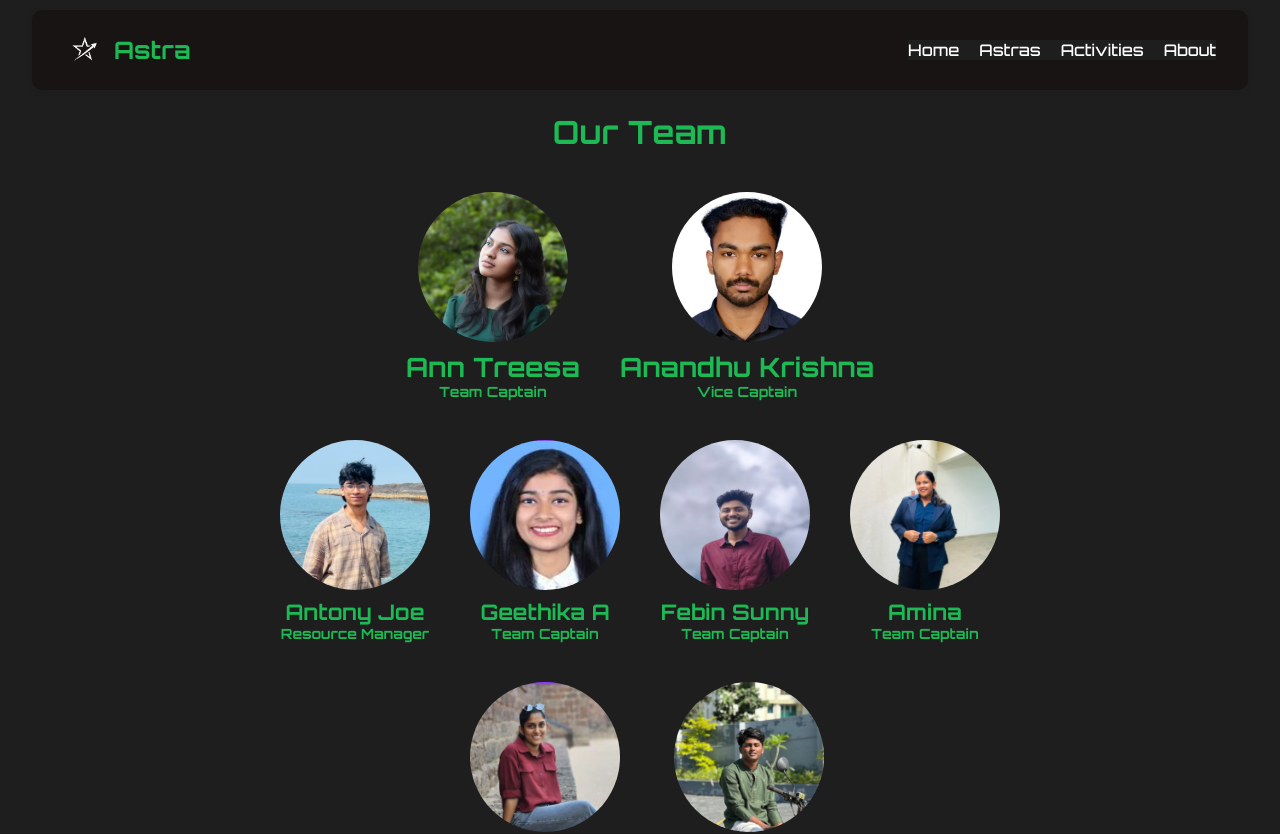
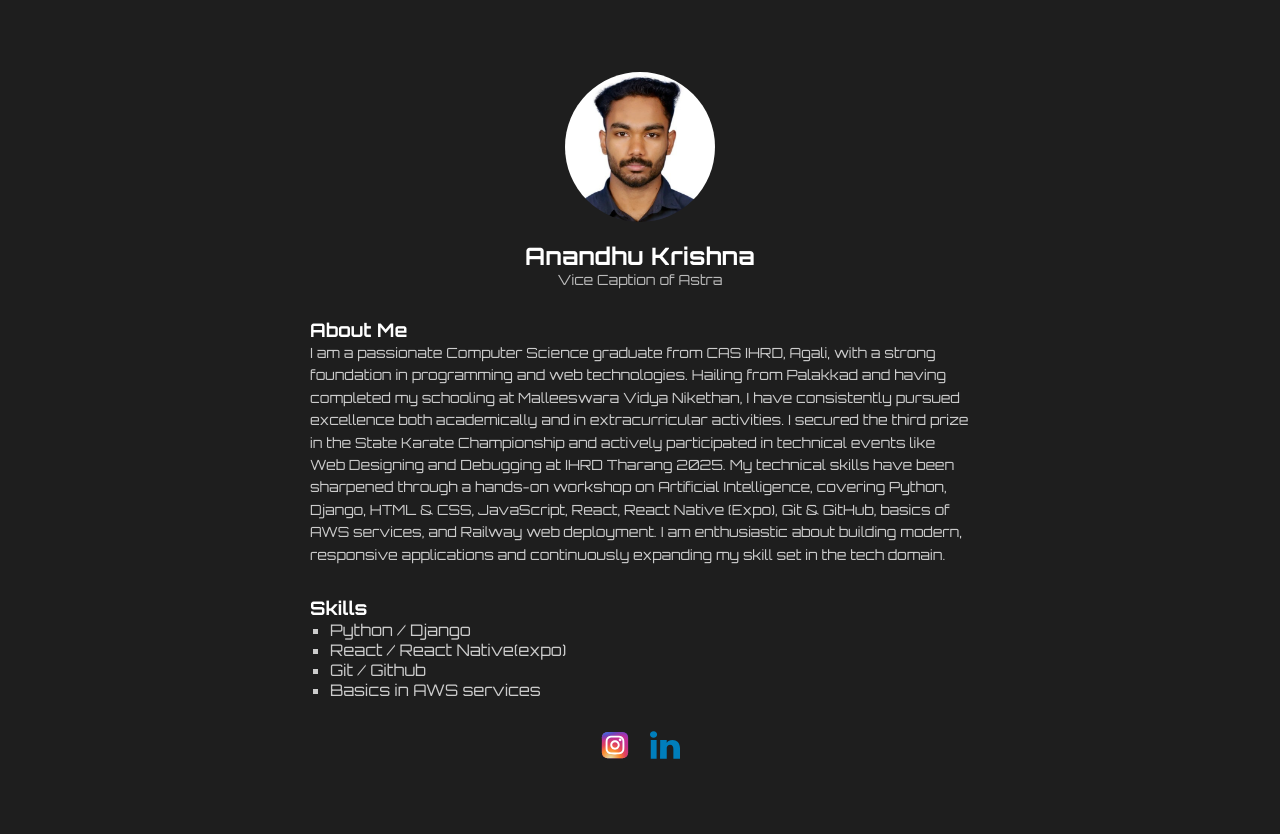
Before and after one commit to febiins/astra, a React (Vite) app: page /anandhu in a window 1280 px wide. Shown: the top 834 px of the page. Built offline with nearby package versions, Linux system fonts and the light colour scheme; a web font is replaced by a local one.

Commit message:
Updated components and added astra folder

```diff
--- a/src/App.jsx
+++ b/src/App.jsx
@@ -6,6 +6,12 @@ import './App.css'
 import Home from './components/Home';
 import Ann from './components/Ann';
 import Alan from './components/Alan';
+import Anandhu from './components/Anandhu';
+import Tony from './components/Tony';
+import Geethika from './components/Geethika';
+import Febin from './components/Febin';
+import Amina from './components/Amina';
+import Sethu from './components/Sethu';
 
 function App() {
   const [count, setCount] = useState(0)
@@ -16,12 +22,12 @@ function App() {
       <Routes>
         <Route path='/' element={ <Home /> } />
         <Route path='/ann' element={ <Ann /> } />
-        <Route path='/anandhu' element={ <Home /> } />
-        <Route path='/antony' element={ <Home /> } />
-        <Route path='/geethika' element={ <Home /> } />
-        <Route path='/febin' element={ <Home /> } />
-        <Route path='/amina' element={ <Home /> } />
-        <Route path='/sethu' element={ <Home /> } />
+        <Route path='/anandhu' element={ <Anandhu /> } />
+        <Route path='/tony' element={ <Tony /> } />
+        <Route path='/geethika' element={ <Geethika /> } />
+        <Route path='/febin' element={ <Febin /> } />
+        <Route path='/amina' element={ <Amina /> } />
+        <Route path='/sethu' element={ <Sethu /> } />
         <Route path='/alan' element={ <Alan /> } />
       </Routes>
     </Router>
--- a/src/components/Amina.jsx
+++ b/src/components/Amina.jsx
@@ -37,11 +37,7 @@ function Amina() {
       <div style={{ marginTop: '30px', textAlign: 'left' }}>
         <h3>About Me</h3>
         <p style={{ fontSize: '14px', lineHeight: '1.6', color: '#ccc' }}>
-          I’m a passionate and dynamic individual from Pala, Kottayam, currently pursuing my B.Sc. in Physics (2022–2025) at Alphonsa College, Pala, where I also serve as the Physics Association President. I am proud to be an M.G. University 3rd Rank Holder in Physics Model 2, and I completed my schooling at Carmel Public School, Pala.
-
-            Beyond academics, I actively explore diverse interests. I'm a state-level winner in the Asika Handwriting Competition, trained in Taekwondo and swimming, and an enthusiastic artist, dancer, and NSS volunteer. I also serve as a catechism teacher, contributing to my community's spiritual education. In 2024–25, I gained professional experience working as a part-time intern at the Medical Records Department of Mar Sleeva Medicity, Pala.
-
-            My hobbies include dancing, painting, journaling, and crafting, which reflect my creative and expressive personality. I take pride in my problem-solving ability, adaptability, and leadership qualities, which have helped me grow both personally and professionally.
+          I am a BCA student at KMEA College, Pukkattupady (2022–2025), based in Kochi, with my schooling completed at AL-Ameen, Edapally. I have actively built my technical knowledge through a workshop at CET, Trivandrum, and certifications in Cybersecurity and Networking. Beyond academics, I was honored to serve as the Lady Representative in the college union, reflecting my leadership and team engagement skills. With a strong focus on leadership, problem-solving, and creative thinking, I strive to grow both as a tech enthusiast and a well-rounded individual.
         </p>
       </div>
 
@@ -50,7 +46,7 @@ function Amina() {
         <h3>Skills</h3>
         <ul style={{ paddingLeft: '20px', listStyle: 'square', color: '#ccc' }}>
           <li>Problem solving</li>
-          <li>Adaptability</li>
+          <li>Creative Thinking</li>
           <li>Leadership Qualities</li>
         </ul>
       </div>
--- a/src/components/Anandhu.jsx
+++ b/src/components/Anandhu.jsx
@@ -26,10 +26,10 @@ function Anandhu() {
           }}
         />
         <h2 style={{ marginTop: '15px', fontSize: '24px' }}>
-          Ann Treesa
+          Anandhu Krishna
         </h2>
         <p style={{ fontSize: '14px', color: '#bbb' }}>
-          Team Caption of Astra
+          Vice Caption of Astra
         </p>
       </div>
 
@@ -37,11 +37,7 @@ function Anandhu() {
       <div style={{ marginTop: '30px', textAlign: 'left' }}>
         <h3>About Me</h3>
         <p style={{ fontSize: '14px', lineHeight: '1.6', color: '#ccc' }}>
-          I’m a passionate and dynamic individual from Pala, Kottayam, currently pursuing my B.Sc. in Physics (2022–2025) at Alphonsa College, Pala, where I also serve as the Physics Association President. I am proud to be an M.G. University 3rd Rank Holder in Physics Model 2, and I completed my schooling at Carmel Public School, Pala.
-
-            Beyond academics, I actively explore diverse interests. I'm a state-level winner in the Asika Handwriting Competition, trained in Taekwondo and swimming, and an enthusiastic artist, dancer, and NSS volunteer. I also serve as a catechism teacher, contributing to my community's spiritual education. In 2024–25, I gained professional experience working as a part-time intern at the Medical Records Department of Mar Sleeva Medicity, Pala.
-
-            My hobbies include dancing, painting, journaling, and crafting, which reflect my creative and expressive personality. I take pride in my problem-solving ability, adaptability, and leadership qualities, which have helped me grow both personally and professionally.
+          I am a passionate Computer Science graduate from CAS IHRD, Agali, with a strong foundation in programming and web technologies. Hailing from Palakkad and having completed my schooling at Malleeswara Vidya Nikethan, I have consistently pursued excellence both academically and in extracurricular activities. I secured the third prize in the State Karate Championship and actively participated in technical events like Web Designing and Debugging at IHRD Tharang 2025. My technical skills have been sharpened through a hands-on workshop on Artificial Intelligence, covering Python, Django, HTML & CSS, JavaScript, React, React Native (Expo), Git & GitHub, basics of AWS services, and Railway web deployment. I am enthusiastic about building modern, responsive applications and continuously expanding my skill set in the tech domain.
         </p>
       </div>
 
@@ -49,9 +45,10 @@ function Anandhu() {
       <div style={{ marginTop: '30px', textAlign: 'left' }}>
         <h3>Skills</h3>
         <ul style={{ paddingLeft: '20px', listStyle: 'square', color: '#ccc' }}>
-          <li>Problem solving</li>
-          <li>Adaptability</li>
-          <li>Leadership Qualities</li>
+          <li>Python / Django</li>
+          <li>React / React Native(expo)</li>
+          <li>Git / Github</li>
+          <li>Basics in AWS services</li>
         </ul>
       </div>
 
--- a/src/components/Geethika.jsx
+++ b/src/components/Geethika.jsx
@@ -37,11 +37,7 @@ function Geethika() {
       <div style={{ marginTop: '30px', textAlign: 'left' }}>
         <h3>About Me</h3>
         <p style={{ fontSize: '14px', lineHeight: '1.6', color: '#ccc' }}>
-          I’m a passionate and dynamic individual from Pala, Kottayam, currently pursuing my B.Sc. in Physics (2022–2025) at Alphonsa College, Pala, where I also serve as the Physics Association President. I am proud to be an M.G. University 3rd Rank Holder in Physics Model 2, and I completed my schooling at Carmel Public School, Pala.
-
-            Beyond academics, I actively explore diverse interests. I'm a state-level winner in the Asika Handwriting Competition, trained in Taekwondo and swimming, and an enthusiastic artist, dancer, and NSS volunteer. I also serve as a catechism teacher, contributing to my community's spiritual education. In 2024–25, I gained professional experience working as a part-time intern at the Medical Records Department of Mar Sleeva Medicity, Pala.
-
-            My hobbies include dancing, painting, journaling, and crafting, which reflect my creative and expressive personality. I take pride in my problem-solving ability, adaptability, and leadership qualities, which have helped me grow both personally and professionally.
+          I am currently pursuing a Bachelor of Computer Applications (BCA) at Saintgits College of Applied Sciences, Kottayam (2022–2025), and hail from Karukachal, Kottayam. My schooling was completed at St. John The Baptist’s English School, Nedumkunnam. I have a keen interest in emerging technologies and have actively pursued learning opportunities, including attending a workshop on Cloud Computing at NIT Calicut and earning certifications in AI Implementation (Infosys Springboard) and Cybersecurity & IoT. I am proud to have been placed at Wipro as a Scholar Trainee through the Work Integrated Learning Program. With strengths in leadership, problem-solving, communication, creative thinking, and adaptability, I am passionate about applying my skills to build impactful solutions in the tech industry.
         </p>
       </div>
 
@@ -83,4 +79,4 @@ function Geethika() {
   );
 }
 
-export default Geeethika;
+export default Geethika;
--- a/src/components/Home.jsx
+++ b/src/components/Home.jsx
@@ -65,7 +65,7 @@ function Home() {
                   <h5>Ann Treesa</h5>
                   <p style={{fontSize: 14}}>Team Captain</p>
                 </div>
-                <div className='members'>
+                <div className='members' onClick={() => navigate('/anandhu')}>
                   <img src='anandhu.png' height={150} width={150} style={{borderRadius: 400}} />
                   <h5>Anandhu Krishna</h5>
                   <p style={{fontSize: 14}}>Vice Captain</p>
@@ -81,22 +81,22 @@ function Home() {
                     alignItems: 'center',
                     width: '100%',
                   }}>
-                <div className='members'>
+                <div className='members' onClick={() => navigate('/tony')}>
                   <img src='tony.png' height={150} width={150} style={{borderRadius: 400}} />
                   <h6>Antony Joe</h6>
                   <p style={{fontSize: 14}}>Resource Manager</p>
                 </div>
-                <div className='members'>
+                <div className='members' onClick={() => navigate('/geethika')}>
                   <img src='geethika.png' height={150} width={150} style={{borderRadius: 400}} />
                   <h6>Geethika A</h6>
                   <p style={{fontSize: 14}}>Team Captain</p>
                 </div>
-                <div className='members'>
+                <div className='members' onClick={() => navigate('/febin')}>
                   <img src='febin.png' height={150} width={150} style={{borderRadius: 400}} />
                   <h6>Febin Sunny</h6>
                   <p style={{fontSize: 14}}>Team Captain</p>
                 </div>
-                <div className='members'>
+                <div className='members' onClick={() => navigate('/amina')}>
                   <img src='amina.png' height={150} width={150} style={{borderRadius: 400}} />
                   <h6>Amina</h6>
                   <p style={{fontSize: 14}}>Team Captain</p>
@@ -112,7 +112,7 @@ function Home() {
                     alignItems: 'center',
                     width: '100%',
                   }}>
-                <div className='members'>
+                <div className='members' onClick={() => navigate('/sethu')}>
                   <img src='sethu.png' height={150} width={150} style={{borderRadius: 400}} />
                   <h6>Sethu Lakshmi</h6>
                   <p style={{fontSize: 14}}>Team Captain</p>
```
Also changed, not shown: src/components/Alan.jsx (+4 -8 lines), src/components/Sethu.jsx (+2 -6 lines), src/components/Tony.jsx (+3 -6 lines).
